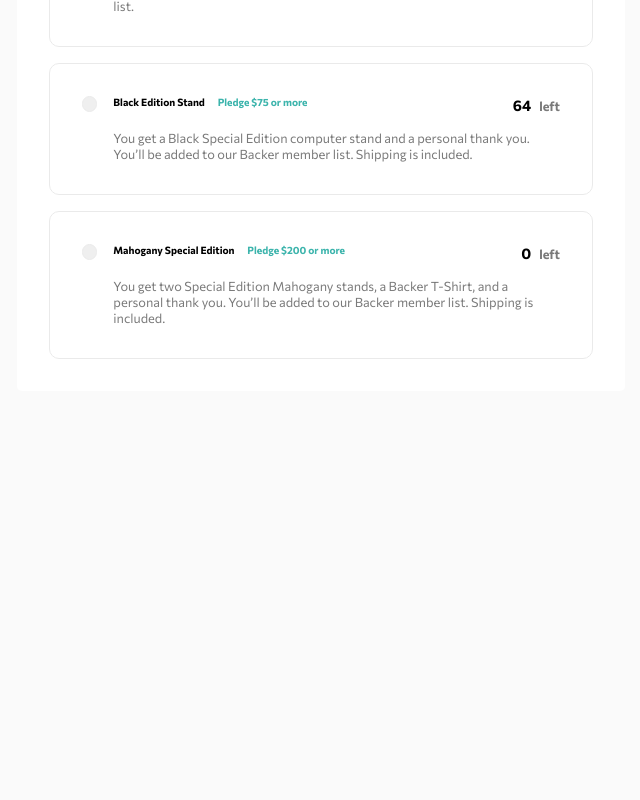
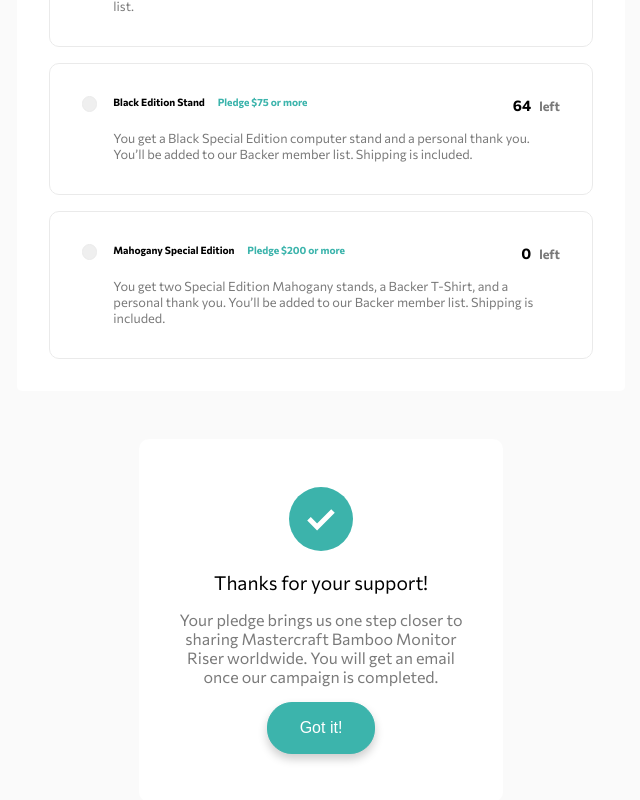
Before and after one commit to bmhuyquoc104/react-crowd-funding-website, a React (Create React App) app: page / in a window 1280 px wide. Shown: the part 809-1609 px from the top of the page, without its empty margins (319-959 px from the left). Before the commit the page ends 1200 px from the top, so only its background shows below. Built offline with nearby package versions, Linux system fonts and the light colour scheme.

Commit message:
13. Finish render submission modal

```diff
--- a/src/App.js
+++ b/src/App.js
@@ -3,6 +3,7 @@ import {StyledGlobal} from './Global.styled'
 import Bookmark from './components/Bookmark/Bookmark'
 import {FlexContainer} from'./components/Flex/Flex'
 import Modal from './components/Modal/Modal'
+import ModalSubmission from './components/Modal/ModalSubmission/ModalSubmission'
 function App() {
   return (
     <>
@@ -11,6 +12,7 @@ function App() {
       <FlexContainer fd ="column" >
         <Bookmark/>
         <Modal/>
+        <ModalSubmission/>
       </FlexContainer>
     </>
   );
--- a/src/components/Modal/Modal.styled.js
+++ b/src/components/Modal/Modal.styled.js
@@ -55,4 +55,9 @@ export const StyledModal = styled(motion.section)`
       gap:1em;
       width:100%;
   }
+
+  @media (max-width: 450px){
+    width:max(100%,300px);
+
+  }
 `;
--- /dev/null
+++ b/src/components/Modal/ModalSubmission/ModalSubmission.jsx
@@ -0,0 +1,58 @@
+import React from "react";
+import styled from "styled-components";
+import { motion } from "framer-motion";
+import imagesResource from "../../../assets/images";
+const StyledModalSubmission = styled(motion.div)`
+  display: flex;
+  flex-direction:column;
+  justify-content: center;
+  align-items: center;
+  padding: 3em 0;
+  width: max(30%,350px);
+  text-align: center;
+  gap:1em;
+  margin-top:3em;
+  background-color:#ffffff;
+  border-radius:10px;
+  margin-bottom:10em;
+  .title{
+      color: black;
+      font-weight: var(--fw_l);
+      font-size:clamp(1rem,1.5vw,1.4rem);
+  }
+
+  .content {
+      color:var(--clr_g);
+      font-size:clamp(0.8rem,1.3vw,1rem);
+      width:max(60%,300px);
+  }
+  button {
+      padding: 1em 2em;
+      border: 1px solid var(--clr_mcyan);
+      box-shadow: 0px 5px 10px 0 rgba(0,0,0,0.2);
+      color:#ffffff;
+      font-size:clamp(0.8rem,1.3vw,1rem);
+      background-color:var(--clr_mcyan);
+      border-radius:25px;
+
+  }
+`;
+
+const ModalSubmission = () => {
+  return (
+    <StyledModalSubmission>
+      <div className="image">
+        <img src={imagesResource.CheckIcon} alt="A circle tick icon " />
+      </div>
+      <p className="title">Thanks for your support!</p>
+      <p className="content">
+        Your pledge brings us one step closer to sharing Mastercraft Bamboo
+        Monitor Riser worldwide. You will get an email once our campaign is
+        completed.
+      </p>
+      <motion.button whileHover = {{cursor: 'pointer',backgroundColor: 'hsl(176, 72%, 28%)'}}>Got it!</motion.button>
+    </StyledModalSubmission>
+  );
+};
+
+export default ModalSubmission;
```
